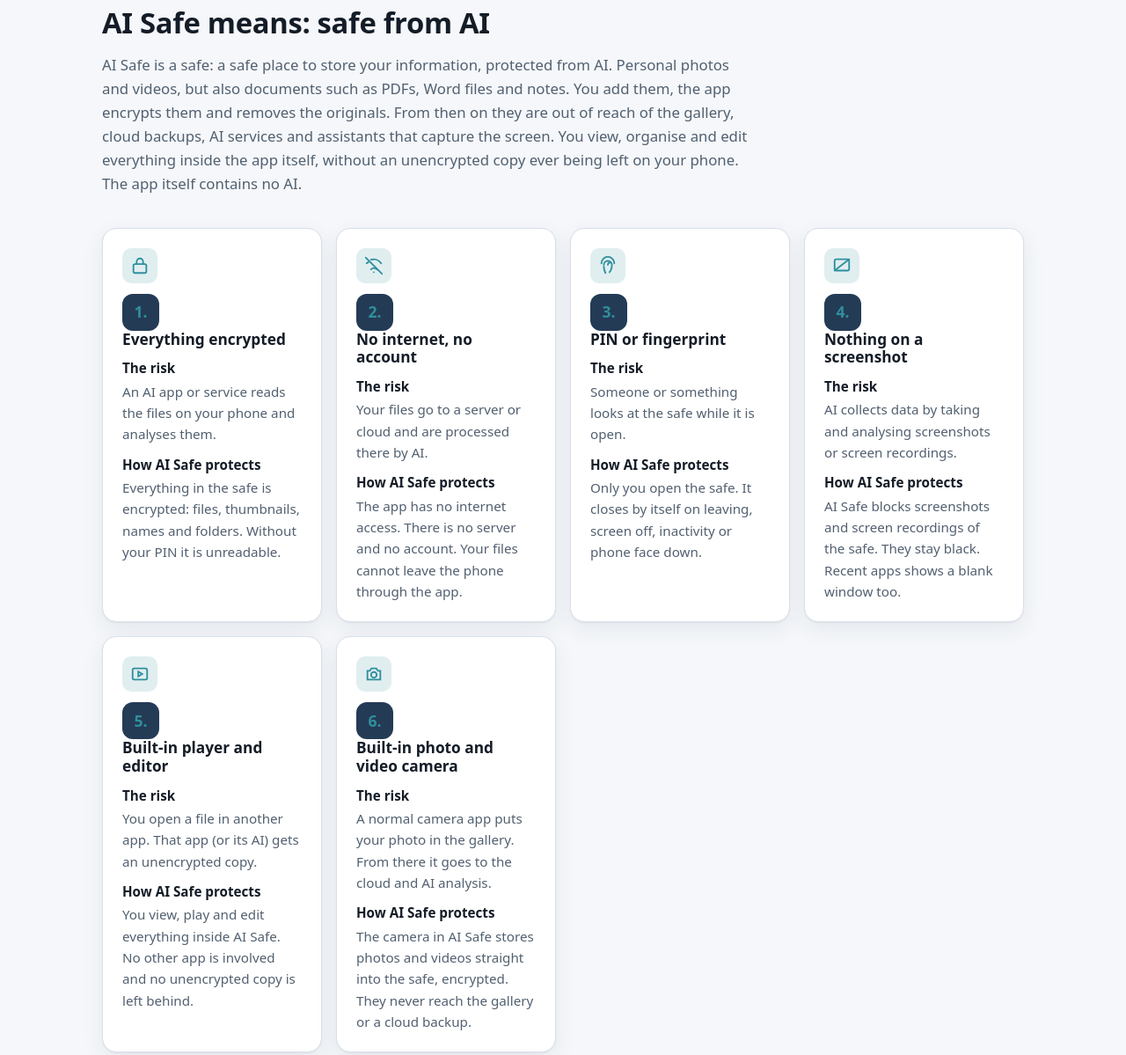
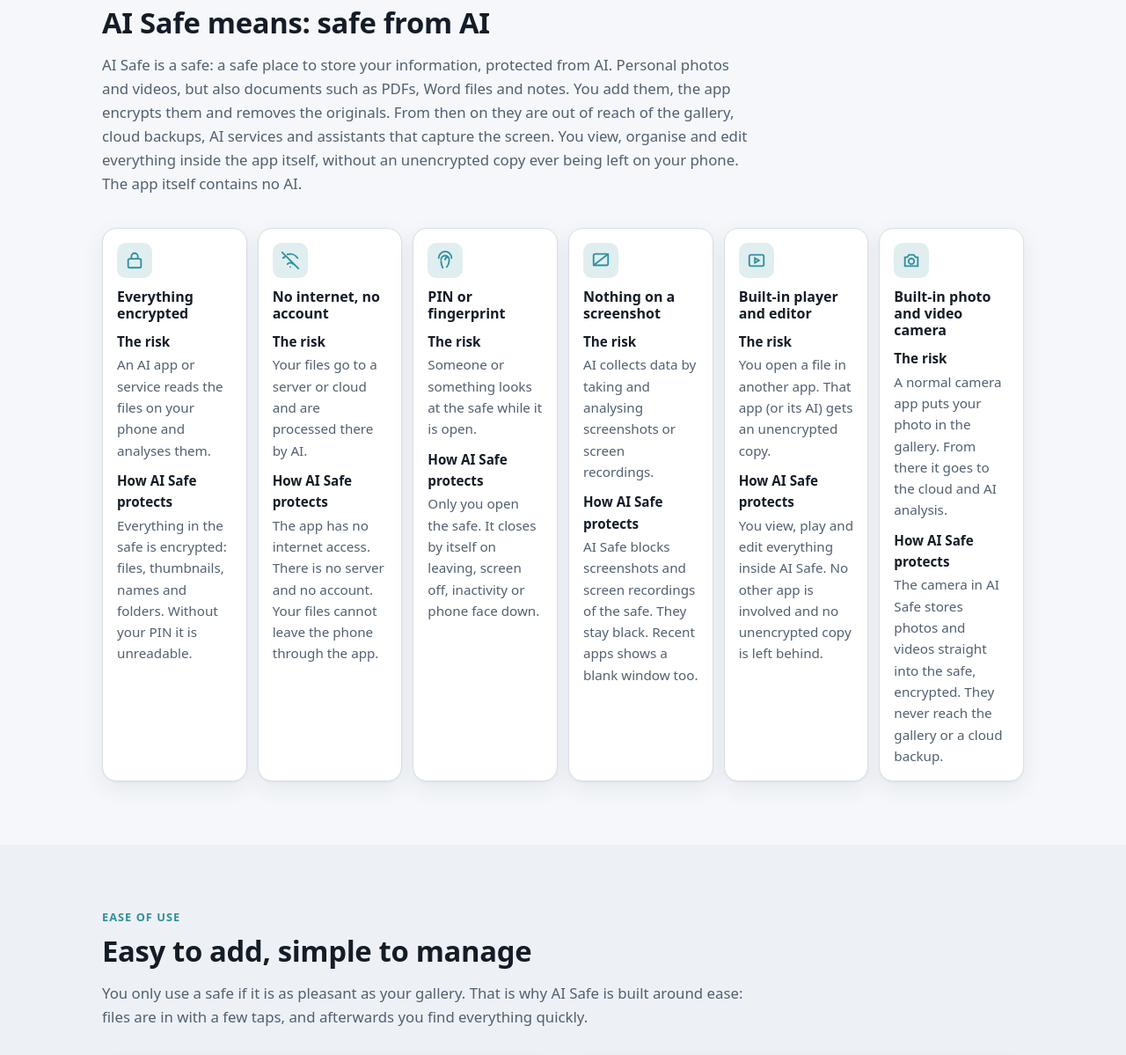
Before and after one commit to GosseVledder/AI-Safe, a plain HTML site: page index.html in a window 1280 px wide. Shown: the part 972-2171 px from the top of the page at 88% size. Drawn offline with Linux system fonts and the light colour scheme.

Commit message:
Site: zes kaarten in één rij, zonder nummering
Co-Authored-By: Claude Opus 5.5 <noreply@anthropic.com>

```diff
--- a/index.html
+++ b/index.html
@@ -101,7 +101,11 @@ section.alt{background:var(--surface-2)}
 .card .ic{width:40px;height:40px;border-radius:10px;display:grid;place-items:center;background:color-mix(in srgb,var(--accent) 15%,transparent);color:var(--accent);margin-bottom:12px}
 .card .ic svg{width:22px;height:22px}
 .card p{color:var(--muted);margin:0;font-size:.95rem}
-.card .num{color:var(--accent);margin-right:6px}
+.cards.six{grid-template-columns:repeat(6,1fr);gap:12px}
+.cards.six .card{padding:16px}
+.cards.six h3{font-size:1rem}
+@media (max-width:980px){.cards.six{grid-template-columns:repeat(3,1fr)}}
+@media (max-width:560px){.cards.six{grid-template-columns:1fr}}
 .card dl{margin:0;font-size:.95rem}
 .card dt{font-weight:600;margin-top:10px}
 .card dd{margin:2px 0 0;color:var(--muted)}
@@ -256,40 +260,40 @@ footer .wrap{display:flex;flex-wrap:wrap;gap:12px;justify-content:space-between}
       <p lang="nl">AI Safe is een kluis: een veilige plek om je informatie te bewaren, beschermd tegen AI. Persoonlijke foto's en video's, maar ook documenten zoals PDF's, Word-bestanden en notities. Je voegt ze toe, de app versleutelt ze en haalt de originelen weg. Daarna zijn ze buiten bereik van de galerij, cloudback-ups, AI-diensten en assistenten die het scherm vastleggen. Je bekijkt, ordent en bewerkt alles in de app zelf, zonder dat er ooit een onversleutelde kopie op je telefoon achterblijft. De app bevat zelf geen AI.</p>
       <p lang="en">AI Safe is a safe: a safe place to store your information, protected from AI. Personal photos and videos, but also documents such as PDFs, Word files and notes. You add them, the app encrypts them and removes the originals. From then on they are out of reach of the gallery, cloud backups, AI services and assistants that capture the screen. You view, organise and edit everything inside the app itself, without an unencrypted copy ever being left on your phone. The app itself contains no AI.</p>
     </div>
-    <div class="cards">
+    <div class="cards six">
       <div class="card">
         <div class="ic"><svg viewBox="0 0 24 24" fill="none" stroke="currentColor" stroke-width="2" stroke-linecap="round"><rect x="4" y="10" width="16" height="11" rx="2"/><path d="M8 10V7a4 4 0 0 1 8 0v3"/></svg></div>
-        <h3><span class="num">1.</span><span lang="nl">Alles versleuteld</span><span lang="en">Everything encrypted</span></h3>
+        <h3><span lang="nl">Alles versleuteld</span><span lang="en">Everything encrypted</span></h3>
         <dl lang="nl"><dt>Het risico</dt><dd>Een AI-app of -dienst leest je bestanden op de telefoon en analyseert ze.</dd><dt>Hoe AI Safe beschermt</dt><dd>Alles in de kluis is versleuteld: bestanden, miniaturen, namen en mappen. Zonder jouw PIN is het onleesbaar.</dd></dl>
         <dl lang="en"><dt>The risk</dt><dd>An AI app or service reads the files on your phone and analyses them.</dd><dt>How AI Safe protects</dt><dd>Everything in the safe is encrypted: files, thumbnails, names and folders. Without your PIN it is unreadable.</dd></dl>
       </div>
       <div class="card">
         <div class="ic"><svg viewBox="0 0 24 24" fill="none" stroke="currentColor" stroke-width="2" stroke-linecap="round"><path d="M2 2l20 20M8.5 4.6A11 11 0 0 1 21 9M5 7.7A11 11 0 0 0 3 9M12 20h.01M8.5 16.4a5 5 0 0 1 7 0"/></svg></div>
-        <h3><span class="num">2.</span><span lang="nl">Geen internet, geen account</span><span lang="en">No internet, no account</span></h3>
+        <h3><span lang="nl">Geen internet, geen account</span><span lang="en">No internet, no account</span></h3>
         <dl lang="nl"><dt>Het risico</dt><dd>Je bestanden gaan naar een server of cloud en worden daar door AI verwerkt.</dd><dt>Hoe AI Safe beschermt</dt><dd>De app heeft geen internettoegang. Er is geen server en geen account. Je bestanden kunnen de telefoon niet via de app verlaten.</dd></dl>
         <dl lang="en"><dt>The risk</dt><dd>Your files go to a server or cloud and are processed there by AI.</dd><dt>How AI Safe protects</dt><dd>The app has no internet access. There is no server and no account. Your files cannot leave the phone through the app.</dd></dl>
       </div>
       <div class="card">
         <div class="ic"><svg viewBox="0 0 24 24" fill="none" stroke="currentColor" stroke-width="2" stroke-linecap="round"><path d="M12 11c0-2 1.5-3 3-3M7 11a5 5 0 0 1 10 0c0 4-1 7-3 9M9 21c-1-2-2-5-2-8M4 9a8 8 0 0 1 16 0"/></svg></div>
-        <h3><span class="num">3.</span><span lang="nl">PIN of vingerafdruk</span><span lang="en">PIN or fingerprint</span></h3>
+        <h3><span lang="nl">PIN of vingerafdruk</span><span lang="en">PIN or fingerprint</span></h3>
         <dl lang="nl"><dt>Het risico</dt><dd>Iemand of iets bekijkt de kluis terwijl die openstaat.</dd><dt>Hoe AI Safe beschermt</dt><dd>Alleen jij opent de kluis. Hij sluit vanzelf bij verlaten, scherm uit, niets doen of telefoon omgedraaid.</dd></dl>
         <dl lang="en"><dt>The risk</dt><dd>Someone or something looks at the safe while it is open.</dd><dt>How AI Safe protects</dt><dd>Only you open the safe. It closes by itself on leaving, screen off, inactivity or phone face down.</dd></dl>
       </div>
       <div class="card">
         <div class="ic"><svg viewBox="0 0 24 24" fill="none" stroke="currentColor" stroke-width="2" stroke-linecap="round"><rect x="3" y="4" width="18" height="14" rx="2"/><path d="M3 18l18-14"/></svg></div>
-        <h3><span class="num">4.</span><span lang="nl">Niets op een screenshot</span><span lang="en">Nothing on a screenshot</span></h3>
+        <h3><span lang="nl">Niets op een screenshot</span><span lang="en">Nothing on a screenshot</span></h3>
         <dl lang="nl"><dt>Het risico</dt><dd>AI verzamelt gegevens door screenshots of schermopnames te maken en te analyseren.</dd><dt>Hoe AI Safe beschermt</dt><dd>AI Safe blokkeert screenshots en schermopnames van de kluis. Ze blijven zwart. Ook recente apps toont een leeg venster.</dd></dl>
         <dl lang="en"><dt>The risk</dt><dd>AI collects data by taking and analysing screenshots or screen recordings.</dd><dt>How AI Safe protects</dt><dd>AI Safe blocks screenshots and screen recordings of the safe. They stay black. Recent apps shows a blank window too.</dd></dl>
       </div>
       <div class="card">
         <div class="ic"><svg viewBox="0 0 24 24" fill="none" stroke="currentColor" stroke-width="2" stroke-linecap="round"><rect x="3" y="5" width="18" height="14" rx="2"/><path d="M10 9l5 3-5 3z"/></svg></div>
-        <h3><span class="num">5.</span><span lang="nl">Ingebouwde speler en editor</span><span lang="en">Built-in player and editor</span></h3>
+        <h3><span lang="nl">Ingebouwde speler en editor</span><span lang="en">Built-in player and editor</span></h3>
         <dl lang="nl"><dt>Het risico</dt><dd>Je opent een bestand in een andere app. Die app (of de AI erin) krijgt een onversleutelde kopie.</dd><dt>Hoe AI Safe beschermt</dt><dd>Je bekijkt, speelt af en bewerkt alles in AI Safe zelf. Er komt geen andere app aan te pas en er blijft geen onversleutelde kopie achter.</dd></dl>
         <dl lang="en"><dt>The risk</dt><dd>You open a file in another app. That app (or its AI) gets an unencrypted copy.</dd><dt>How AI Safe protects</dt><dd>You view, play and edit everything inside AI Safe. No other app is involved and no unencrypted copy is left behind.</dd></dl>
       </div>
       <div class="card">
         <div class="ic"><svg viewBox="0 0 24 24" fill="none" stroke="currentColor" stroke-width="2" stroke-linecap="round"><path d="M4 8h3l2-3h6l2 3h3v11H4z"/><circle cx="12" cy="13" r="3.5"/></svg></div>
-        <h3><span class="num">6.</span><span lang="nl">Ingebouwde foto- en videocamera</span><span lang="en">Built-in photo and video camera</span></h3>
+        <h3><span lang="nl">Ingebouwde foto- en videocamera</span><span lang="en">Built-in photo and video camera</span></h3>
         <dl lang="nl"><dt>Het risico</dt><dd>Een gewone camera-app zet je foto in de galerij. Van daaruit gaat hij naar de cloud en AI-analyse.</dd><dt>Hoe AI Safe beschermt</dt><dd>De camera in AI Safe slaat foto's en video's direct versleuteld op in de kluis. Ze komen nooit in de galerij of een cloudback-up.</dd></dl>
         <dl lang="en"><dt>The risk</dt><dd>A normal camera app puts your photo in the gallery. From there it goes to the cloud and AI analysis.</dd><dt>How AI Safe protects</dt><dd>The camera in AI Safe stores photos and videos straight into the safe, encrypted. They never reach the gallery or a cloud backup.</dd></dl>
       </div>
```
